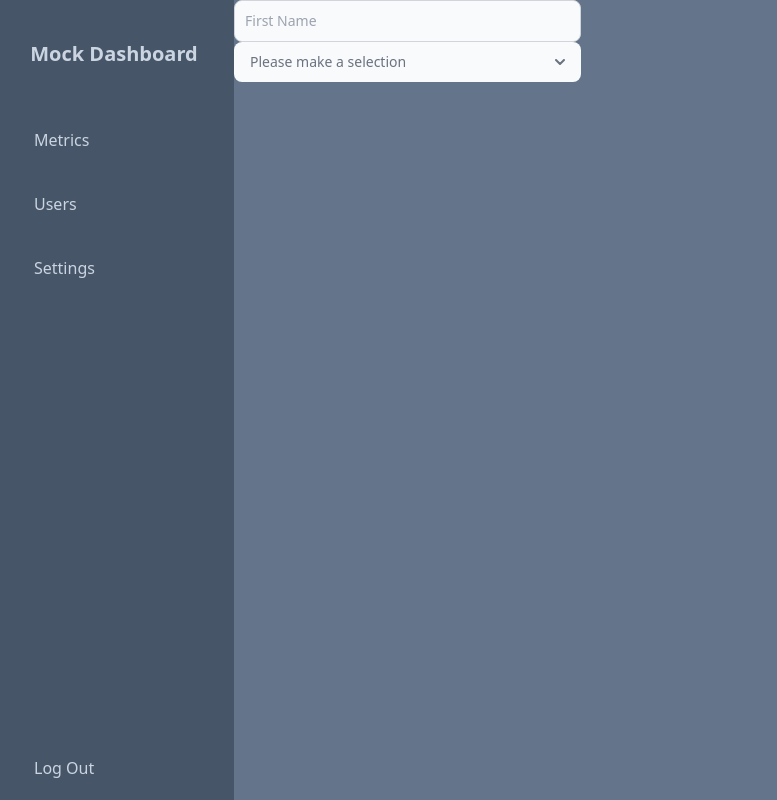
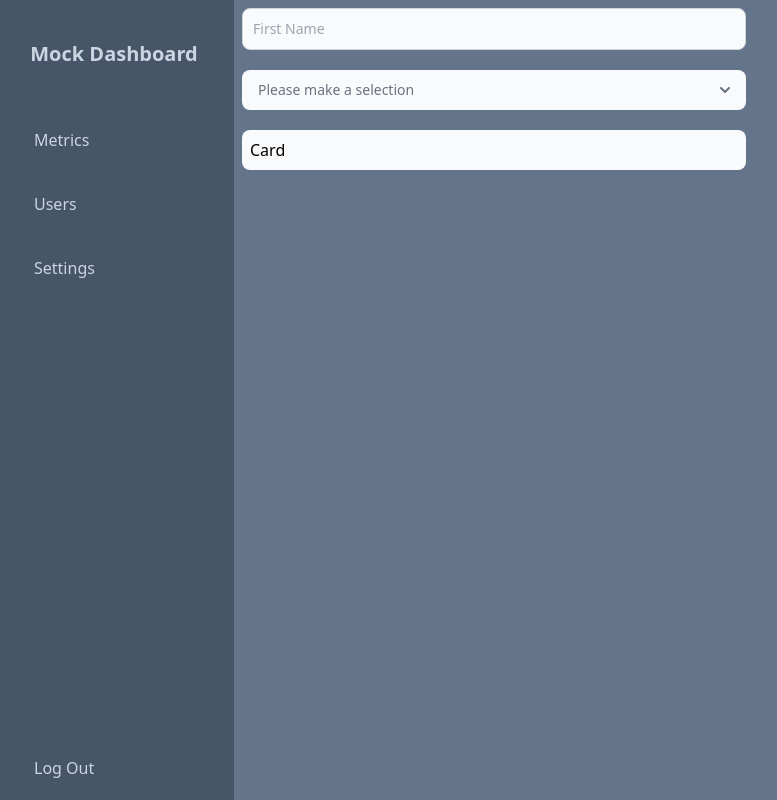
Before and after one commit to Ayaz2589/mock-dashboard, a React (Vite) app: page / in a window 1280 px wide. Shown: the whole page, without its empty margins (6-783 px from the left). Built offline with nearby package versions, Linux system fonts and the light colour scheme.

Commit message:
work on card component

```diff
--- a/src/components/containers/Dashboard/index.tsx
+++ b/src/components/containers/Dashboard/index.tsx
@@ -1,4 +1,11 @@
-import { SplitScreen, Navigation, Input, Dropdown } from "../../";
+import {
+  SplitScreen,
+  Navigation,
+  Input,
+  Dropdown,
+  Card,
+  CardHeader,
+} from "../../";
 
 const Dashboard = () => {
   const options = [
@@ -12,9 +19,12 @@ const Dashboard = () => {
   return (
     <SplitScreen dashboard>
       <Navigation />
-      <div className="w-1/3">
+      <div className="w-1/2 flex flex-col gap-5 p-2">
         <Input placeholder="First Name" />
         <Dropdown options={options} handleSelection={handleSelection} />
+        <Card>
+          <CardHeader>Title</CardHeader>
+        </Card>
       </div>
     </SplitScreen>
   );
--- a/src/components/index.ts
+++ b/src/components/index.ts
@@ -7,3 +7,4 @@ export { default as Button } from "./ui/Button"
 export { default as SplitScreen } from "./ui/SplitScreen"
 export { default as Input } from "./ui/Input"
 export { default as Dropdown } from "./ui/Dropdown"
+export { default as Card, CardHeader } from "./ui/Card"
--- /dev/null
+++ b/src/components/ui/Card/index.tsx
@@ -0,0 +1,14 @@
+import React from "react";
+
+const Card = ({ children }: any) => {
+  // const [left, right] = React.Children.toArray(children);
+  // const childElements: React.ReactElement[] = React.Children.toArray(children)
+  // console.log(childElements)
+  return <div className="rounded-lg p-2 w-full bg-gray-50">Card</div>;
+};
+
+export const CardHeader = ({ children }: any) => (
+  <div className="w-full">{children}</div>
+);
+
+export default Card;
```
